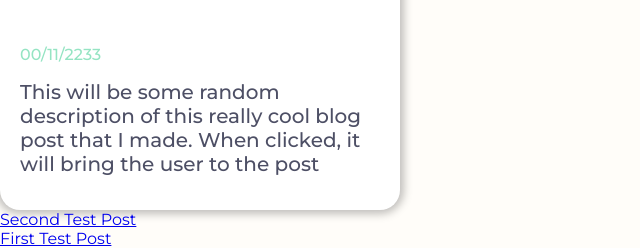
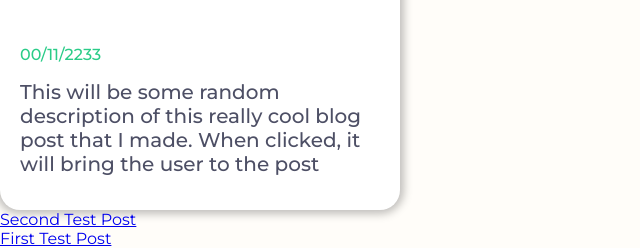
Before and after one commit to NickFuller24/blog_repo, a Gatsby site: page / in a window 1280 px wide. Shown: the part 284-532 px from the top of the page, 0-640 px from the left. Built offline with nearby package versions, Linux system fonts and the light colour scheme; Gatsby itself is replaced by a stand-in of ours.

Commit message:
Changed color of date and navlink on hover. Could change in the future

```diff
--- a/src/components/indexPost.js
+++ b/src/components/indexPost.js
@@ -44,7 +44,7 @@
   grid-row-start: 3;
   grid-row-end: 4;
   font-size: 1rem;
-  color: #95E4C3;
+  color: #2ACC88;
   font-weight: 500;
 `;
 
@@ -57,6 +57,7 @@
   font-weight: 500;
   color: #4D4F65;
 `;
+
 const IndexPost = () => (
   <PostContainer>
     <Title>
```
